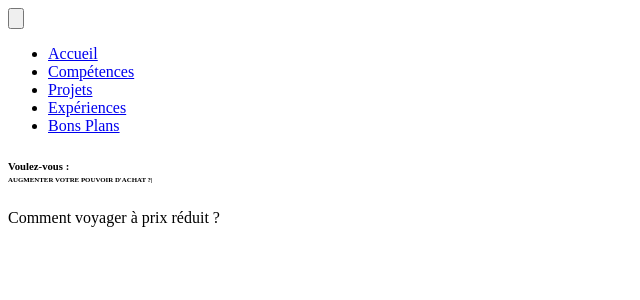
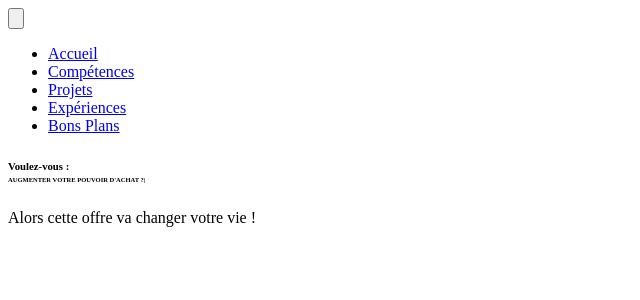
Before and after one commit to Clemenx972/sitepro, a Next.js app: page /bons_plans in a window 1280 px wide. Shown: the top 300 px of the page, without its empty margins (0-640 px from the left). Built offline with nearby package versions, Linux system fonts and the light colour scheme.

Commit message:
Début changement page bons plans

```diff
--- a/components/balises/bons_plans-section.tsx
+++ b/components/balises/bons_plans-section.tsx
@@ -7,7 +7,7 @@ import { motion } from "framer-motion";
 const jobsSequence = [
     "CHANGER VOTRE VIE ?", 1000,
     "AUGMENTER VOTRE POUVOIR D'ACHAT ?", 1000,
-    "PROFITER DES VACANCES DUREMENT MERITEES ?", 1000,
+    "PROFITER DE VACANCES DUREMENT MERITEES ?", 1000,
 ];
 
 
@@ -20,8 +20,8 @@ export default function bons_plans(){
           transition={{ duration: 0.5 }}
           className="col-span-8 place-self-center text-center sm:text-left justify-self-start"
       >
-          <h6 className="text-black mb-4 sm:text-4xl lg:text-7xl lg:leading-normal font-bold">
-              <span className='text-xl sm:text-4xl lg:text-7xl lg:leading-normal font-bold'>
+          <h6 className="text-black mb-4 sm:text-4xl lg:text-7xl lg:leading-normal font-bold ml-14">
+              <span className='text-2xl sm:text-4xl lg:text-7xl lg:leading-normal font-bold'>
               Voulez-vous :
               </span>
               <br></br>
@@ -30,11 +30,11 @@ export default function bons_plans(){
                   wrapper="span"
                   speed={50}
                   repeat={Infinity}
-                  style={{ fontSize: "0.64em" }}
+                  style={{ fontSize: "0.61em" }}
               />
           </h6>
-          <p className="text-black text-base sm:text-lg mb-6 lg:text-xl">
-          Comment voyager à prix réduit ?
+          <p className="flex text-2xl text-black sm:text-lg mb-6 lg:text-xl ml-14 mt-12">
+          Alors cette offre va changer votre vie !
           </p>
 
       </motion.div>
--- a/components/balises/footer-section.tsx
+++ b/components/balises/footer-section.tsx
@@ -3,7 +3,6 @@ const Footer_Section = () => {
       <footer className="footer border border-t-[#33353F] border-l-transparent border-r-transparent text-white">
           <div className="container p-12 flex justify-between">
               <span className="text-muted"></span>
-              <p className="text-slate-700">Fait par mes soins !</p>
               <p className="text-slate-700">All right deserved © 2021</p>
           </div>
       </footer>
```
